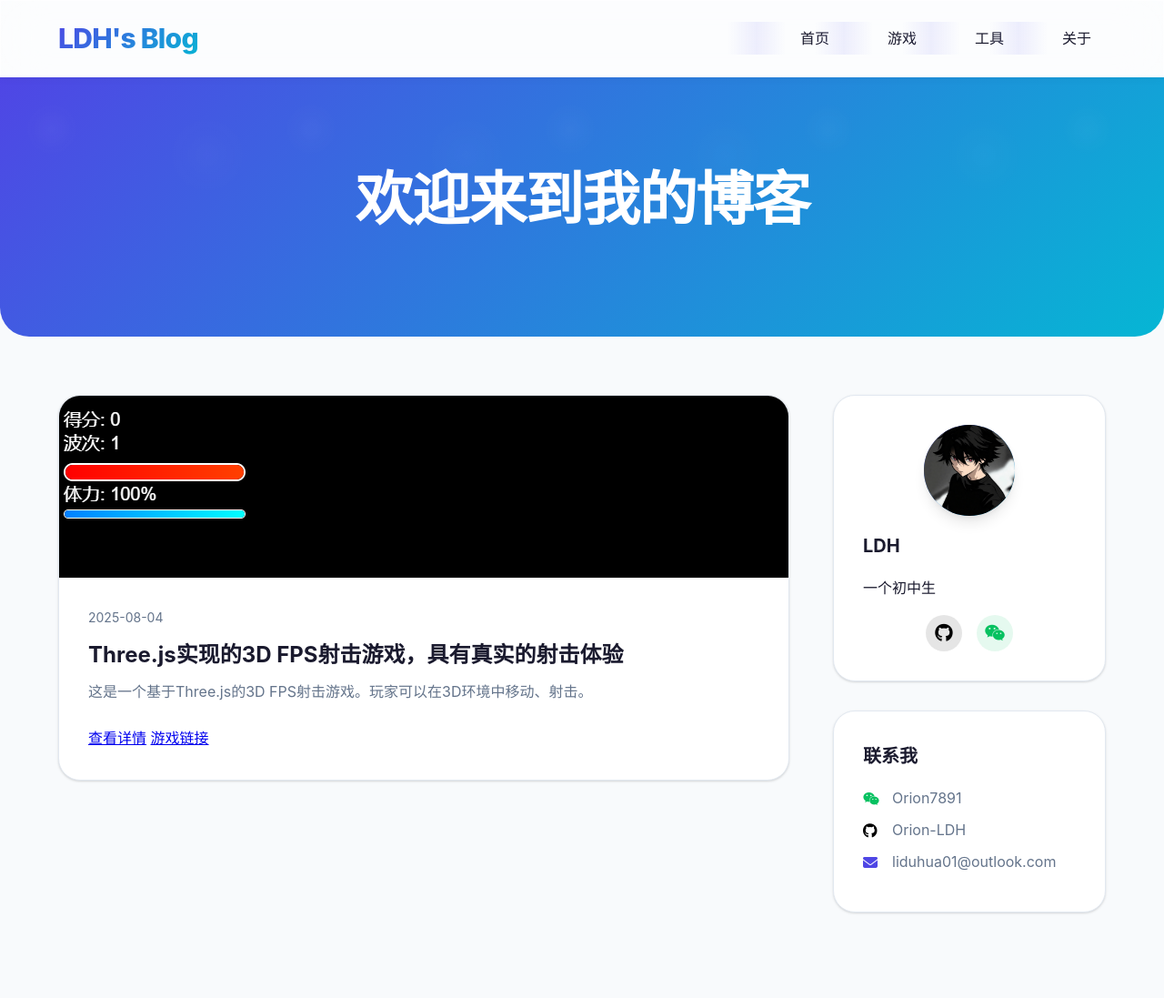
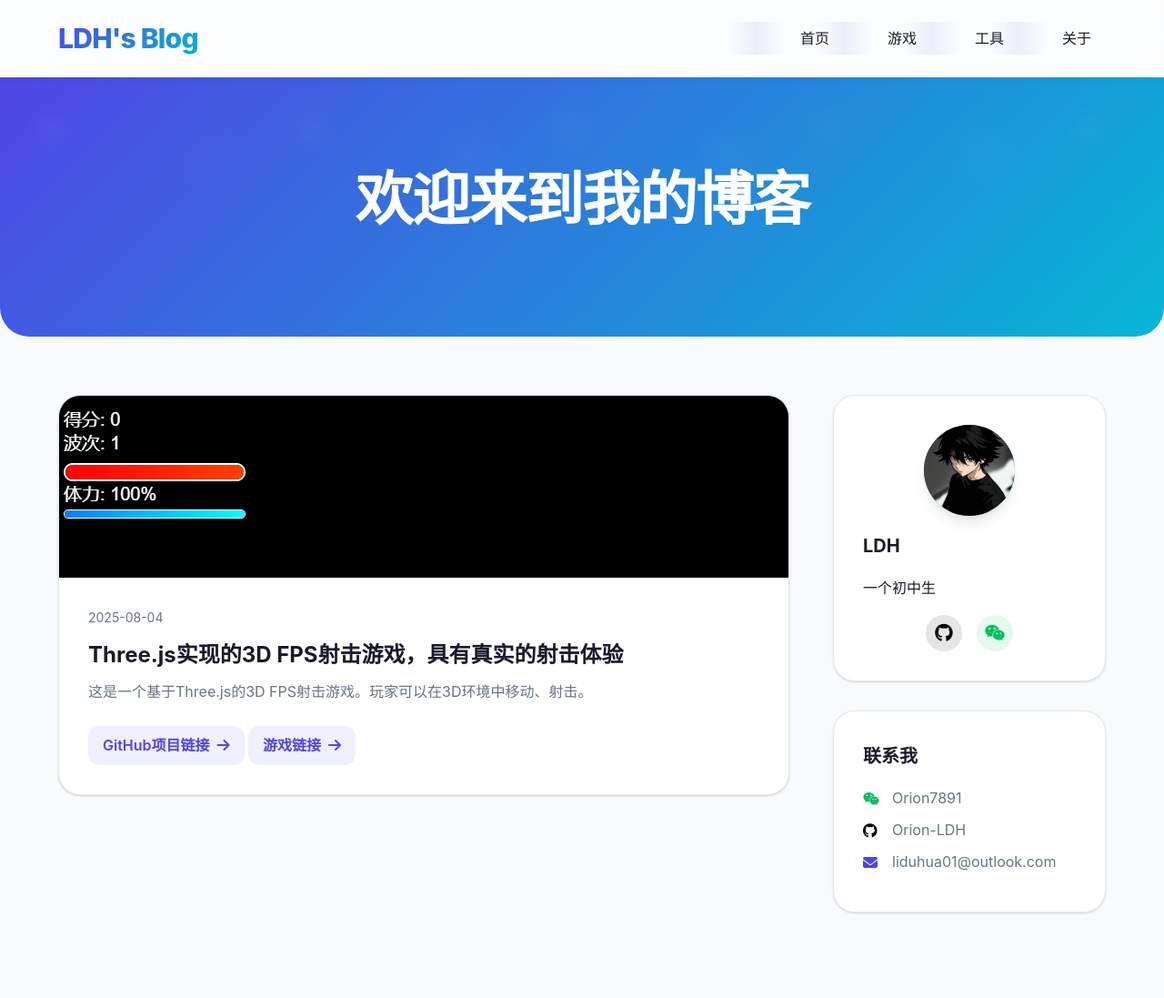
Before and after one commit to Orion-LDH/orion-ldh.github.io, a plain HTML site: page game.html in a window 1280 px wide. Shown: the top 1097 px of the page at 91% size. Drawn offline with Linux system fonts and the light colour scheme.

Commit message:
Add files via upload

```diff
--- a/game.html
+++ b/game.html
@@ -54,8 +54,9 @@
                         </div>
                         <h3 class="post-title">Three.js实现的3D FPS射击游戏，具有真实的射击体验</h3>
                         <p class="post-excerpt">这是一个基于Three.js的3D FPS射击游戏。玩家可以在3D环境中移动、射击。</p>
-                        <a href="https://orion-ldh.github.io/Three.js-FPS/" class="btn">查看详情</a>
-                        <a href="https://orion-ldh.github.io/fps.html/" class="btn">游戏链接</a>
+                        <a href="https://github.com/Orion-LDH/Three.js-FPS" class="read-more">GitHub项目链接 <i class="fas fa-arrow-right"></i></a>
+
+                        <a href="https://orion-ldh.github.io/fps.html/" class="read-more">游戏链接<i class="fas fa-arrow-right"></i></a>
 
                     </div>
 
```
Also changed, not shown: about.html (+4 -2 lines).
